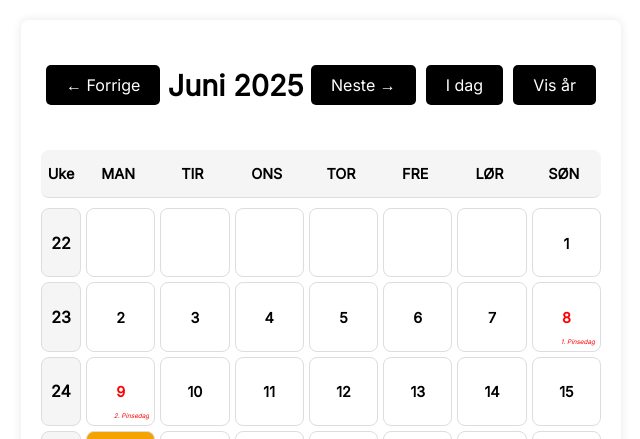
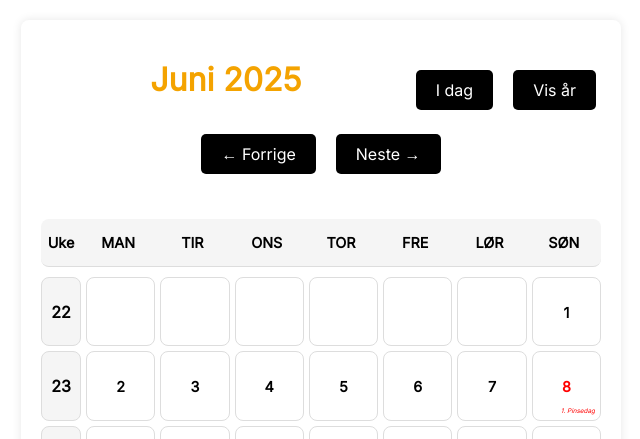
Before and after one commit to Throrvik/minturnus-redesign, a PHP site: page / in a window 1280 px wide. Shown: the part 129-568 px from the top of the page, without its empty margins (319-959 px from the left). Run offline with PHP 8.4, Linux system fonts and the light colour scheme; data that the repository does not hold is empty; a stand-in replaces the project's code that opens the database connection.

Commit message:
Fix calendar grid and header layout

```diff
--- a/css/calendar.css
+++ b/css/calendar.css
@@ -45,20 +45,35 @@
 
 .calendar-header {
     display: flex;
-    justify-content: space-between;
-    align-items: center;
-    flex-wrap: wrap;
+    flex-direction: column;
+    gap: 10px;
     padding: 20px 0;
     margin-bottom: 20px;
-    position: relative;
 }
 
-.calendar-header h2 {
-    margin: 0 auto;
-    font-size: 1.8rem;
+.calendar-top {
+    display: flex;
+    align-items: center;
+    justify-content: space-between;
+    width: 100%;
+    flex-wrap: wrap;
+}
+
+.calendar-top h2 {
+    flex-grow: 1;
     text-align: center;
-    flex-grow: 1;
-    color: var(--primary-color);
+}
+
+.calendar-nav {
+    display: flex;
+    justify-content: center;
+    gap: 10px;
+    width: 100%;
+}
+
+.calendar-top-buttons {
+    display: flex;
+    gap: 10px;
 }
 
 .nav-button {
@@ -80,8 +95,6 @@
 
 @media (max-width: 600px) {
     .calendar-header {
-        flex-direction: row;
-        justify-content: space-between;
         padding: 15px 0;
         margin-bottom: 15px;
     }
@@ -92,9 +105,8 @@
         width: auto; /* Unngår full bredde */
     }
 
-    .calendar-header h2 {
+    .calendar-top h2 {
         font-size: 1.2rem; /* Reduserer størrelsen for små skjermer */
-        max-width: 40%; /* Unngår at tittelen tar for mye plass */
     }
 }
 
--- a/index.html
+++ b/index.html
@@ -35,11 +35,17 @@
     <!-- Kalender -->
     <div class="container">
         <div class="calendar-header">
-            <button id="prev-month" class="nav-button">← Forrige</button>
-            <h2 id="month-year">Oktober 2024</h2>
-            <button id="next-month" class="nav-button">Neste →</button>
-            <button id="today-button" class="nav-button">I dag</button>
-            <button id="toggle-year" class="nav-button">Vis år</button>
+            <div class="calendar-top">
+                <h2 id="month-year" class="page-title">Oktober 2024</h2>
+                <div class="calendar-top-buttons">
+                    <button id="today-button" class="nav-button">I dag</button>
+                    <button id="toggle-year" class="nav-button">Vis år</button>
+                </div>
+            </div>
+            <div class="calendar-nav">
+                <button id="prev-month" class="nav-button">← Forrige</button>
+                <button id="next-month" class="nav-button">Neste →</button>
+            </div>
         </div>
         <div class="weekday-row">
             <div class="weekday">MON</div>
--- a/js/kalender.js
+++ b/js/kalender.js
@@ -630,6 +630,14 @@ function renderMonthInto(targetGrid, month, year, hideText = false) {
             targetGrid.appendChild(weekRow);
         }
     }
+
+    // Fyll siste uke med tomme ruter om nødvendig
+    const remainingDays = (7 - ((daysInMonth + firstDay) % 7)) % 7;
+    for (let i = 0; i < remainingDays; i++) {
+        const emptyCell = document.createElement('div');
+        emptyCell.classList.add('day');
+        targetGrid.appendChild(emptyCell);
+    }
 }
 
 function renderCalendar(month, year) {
```
